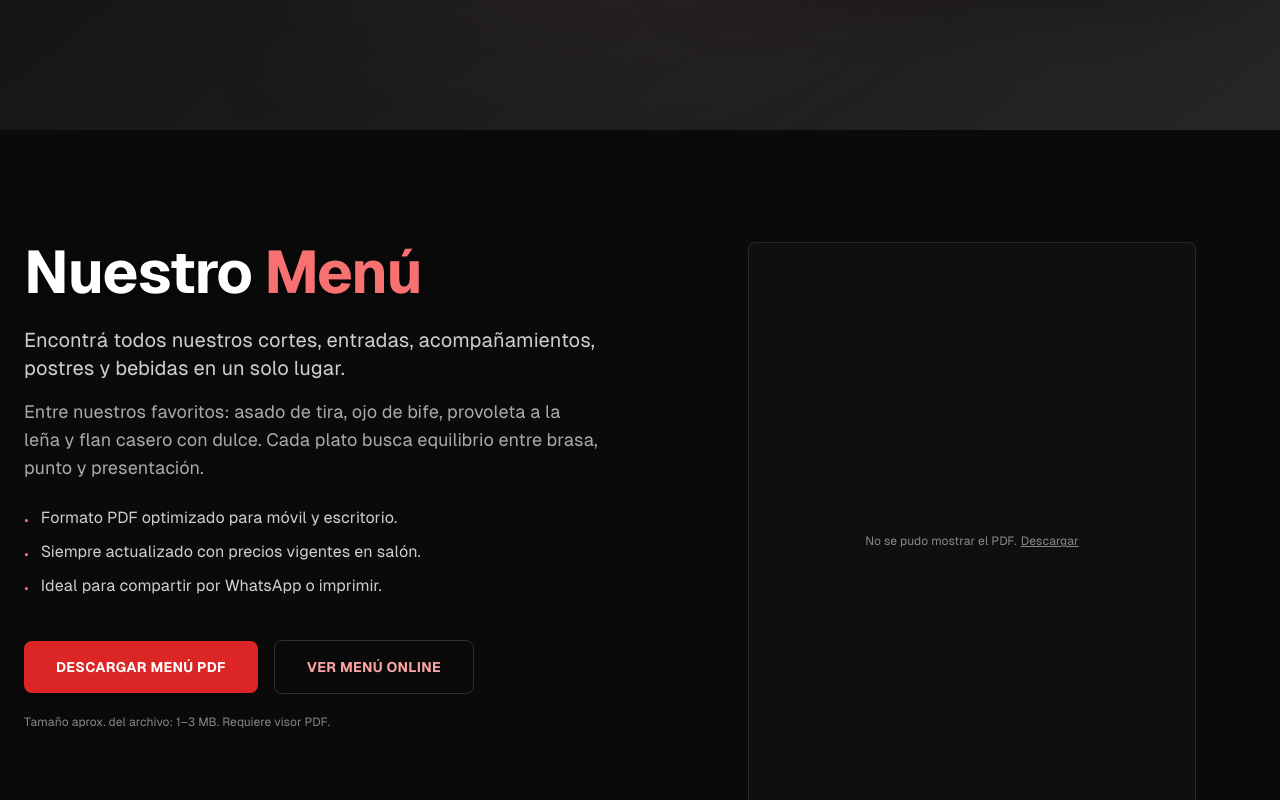
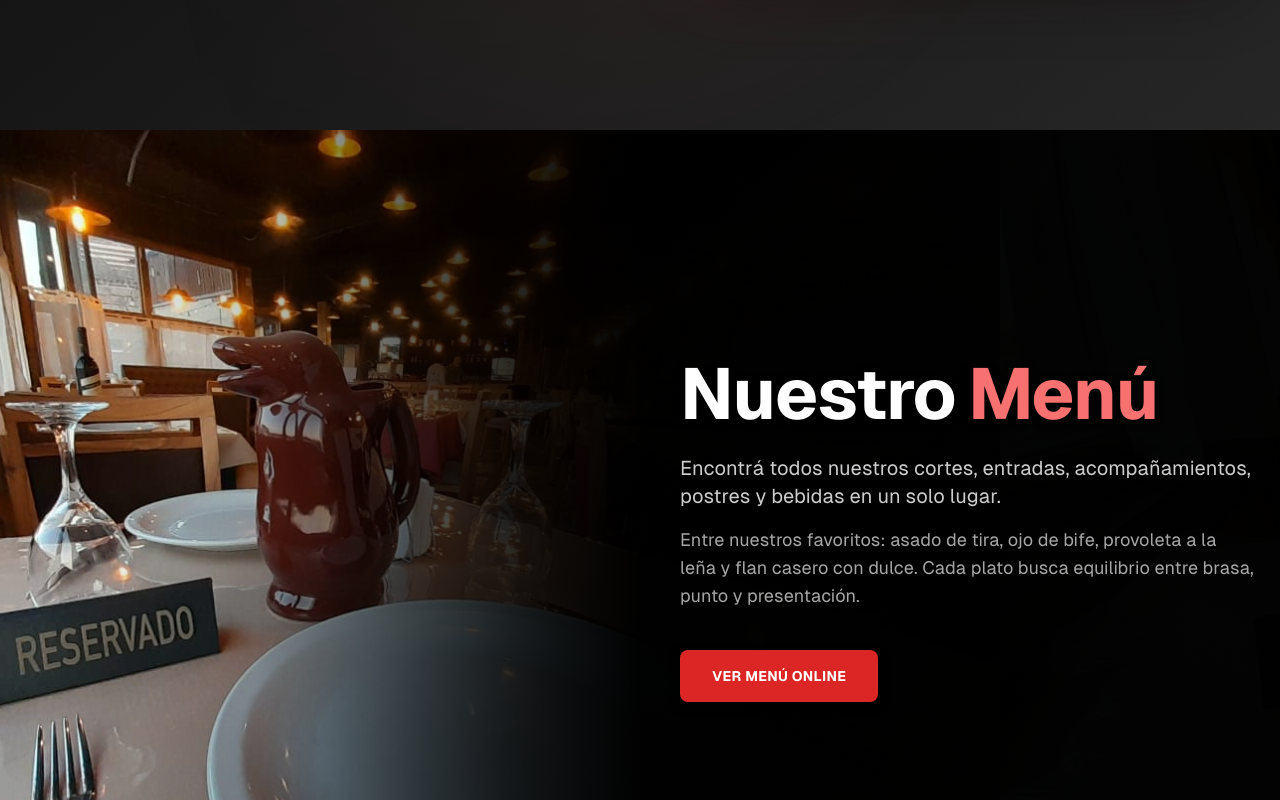
Before and after one commit to mArchilli/santo-fuego-landing, a React (Vite) app: page / in a window 1280 px wide. Shown: the part 1680-2480 px from the top of the page. Built offline with nearby package versions, Linux system fonts and the light colour scheme.

Commit message:
cambios finales

```diff
--- a/src/components/Events.jsx
+++ b/src/components/Events.jsx
@@ -28,7 +28,7 @@ export default function Events(){
   {/* Layout mobile / tablet (se oculta en desktop) */}
   <div className="relative z-10 max-w-7xl mx-auto px-6 w-full py-8 md:py-12 grid lg:hidden gap-10 items-start md:items-center">
         <div className="lg:order-2">
-          <div className="relative rounded-2xl border border-white/10 bg-white/[0.03] p-6 md:p-8 shadow-[0_10px_30px_rgba(0,0,0,0.25)] lg:h-[440px] lg:flex lg:flex-col">
+          <div className="relative lg:h-[440px] lg:flex lg:flex-col">
           <h2 id="events-heading" className="text-3xl md:text-5xl font-extrabold tracking-tight mb-4">
             <span className="text-red-400">Eventos</span> a tu medida
           </h2>
--- a/src/components/Menu.jsx
+++ b/src/components/Menu.jsx
@@ -2,70 +2,53 @@ import React from 'react'
 
 export default function Menu(){
   return (
-    <section id="menu" className="relative py-28 bg-neutral-950 text-white" aria-labelledby="menu-heading">
-      <div className="max-w-7xl mx-auto px-6">
-        <div className="grid lg:grid-cols-12 gap-16">
-            {/* Bloque textual / narrativo */}
-            <div className="lg:col-span-6 flex flex-col justify-start">
+    <section
+      id="menu"
+      className="relative min-h-screen bg-neutral-950 text-white overflow-hidden"
+      aria-labelledby="menu-heading"
+    >
+      {/* Imagen de fondo con gradiente propio (mobile) y también válido para desktop */}
+      <div
+        className="absolute inset-0 z-0 bg-cover bg-[position:center] md:bg-[position:-160px_center] lg:bg-[position:-280px_center]"
+        style={{
+          backgroundImage:
+            "linear-gradient(to left, rgba(0,0,0,0.8) 0%, rgba(0,0,0,0.55) 30%, rgba(0,0,0,0.25) 55%, rgba(0,0,0,0) 75%), url('/assets/image-menu.jpg')"
+        }}
+        aria-hidden="true"
+      />
+      {/* Overlay extra: oculto en mobile, visible en md+ para mantener estilo desktop */}
+      <div
+        className="absolute inset-0 z-10 hidden md:block bg-[linear-gradient(to_left,rgba(0,0,0,0.98)_45%,rgba(0,0,0,0.98)_50%,rgba(0,0,0,0.7)_60%,rgba(0,0,0,0.35)_70%,transparent_80%)]"
+        aria-hidden="true"
+      />
+
+      {/* Contenido por encima del degradado */}
+      <div className="relative z-20 max-w-7xl mx-auto px-6 w-full py-12 md:py-16 flex items-center min-h-screen">
+        <div className="ml-auto w-full max-w-xl bg-black/70 backdrop-blur-sm rounded-xl p-6 py-12 sm:p-8 md:bg-transparent md:backdrop-blur-0 md:rounded-none md:p-0">
           <h2
             id="menu-heading"
             className="text-4xl md:text-6xl font-extrabold tracking-tight mb-6 drop-shadow-[0_2px_4px_rgba(0,0,0,0.65)]"
           >
-                <span className="text-white">Nuestro</span> <span className="text-red-400">Menú</span>
+            <span className="text-4xl sm:text-5xl md:text-6xl xl:text-7xl font-extrabold">Nuestro</span>{' '}
+            <span className="text-4xl sm:text-5xl md:text-6xl xl:text-7xl font-extrabold text-red-400">Menú</span>
           </h2>
+
           <p className="text-lg md:text-xl text-white/80 leading-relaxed">
             Encontrá todos nuestros cortes, entradas, acompañamientos, postres y bebidas en un solo lugar.
           </p>
-              <p className="mt-4 text-base md:text-lg text-white/65 max-w-xl">
+          <p className="mt-4 text-base md:text-lg text-white/65">
             Entre nuestros favoritos: asado de tira, ojo de bife, provoleta a la leña y flan casero con dulce. Cada plato busca equilibrio entre brasa, punto y presentación.
           </p>
-              <ul className="mt-6 space-y-2 text-sm md:text-base text-white/80">
-                <li className="flex items-start gap-3">
-                  <span className="text-red-400 mt-0.5">•</span>
-                  Formato PDF optimizado para móvil y escritorio.
-                </li>
-                <li className="flex items-start gap-3">
-                  <span className="text-red-400 mt-0.5">•</span>
-                  Siempre actualizado con precios vigentes en salón.
-                </li>
-                <li className="flex items-start gap-3">
-                  <span className="text-red-400 mt-0.5">•</span>
-                  Ideal para compartir por WhatsApp o imprimir.
-                </li>
-              </ul>
-              <div className="mt-10 flex flex-col sm:flex-row items-center gap-4">
-                <a
-                  href="/assets/menu-santo-fuego.pdf"
-                  download="menu-santo-fuego.pdf"
-                  className="group w-full sm:w-auto inline-flex justify-center items-center rounded-lg px-8 py-4 text-[0.75rem] md:text-sm font-semibold uppercase tracking-wide bg-red-600 text-white hover:bg-red-500 active:bg-red-700 focus:outline-none focus-visible:ring-2 focus-visible:ring-red-400 transition-colors duration-200 shadow-[0_4px_14px_-4px_rgba(0,0,0,0.6)]"
-                >
-                  <span className="relative">Descargar menú PDF</span>
-                </a>
+
+          <div className="mt-10">
             <a
               href="/assets/menu-santo-fuego.pdf"
               target="_blank"
               rel="noopener noreferrer"
-                  className="w-full sm:w-auto inline-flex justify-center items-center rounded-lg px-8 py-4 text-[0.75rem] md:text-sm font-semibold uppercase tracking-wide border border-white/15 bg-white/0 text-red-300 hover:text-white hover:border-white/40 hover:bg-white/5 focus:outline-none focus-visible:ring-2 focus-visible:ring-red-400 transition-colors duration-200"
+              className="group inline-flex justify-center items-center rounded-lg px-8 py-4 text-[0.75rem] md:text-sm font-semibold uppercase tracking-wide bg-red-600 text-white hover:bg-red-500 active:bg-red-700 focus:outline-none focus-visible:ring-2 focus-visible:ring-red-400 transition-colors duration-200 shadow-[0_4px_14px_-4px_rgba(0,0,0,0.6)]"
             >
               Ver menú online
             </a>
-              </div>
-              <p className="mt-5 text-xs text-white/50">Tamaño aprox. del archivo: 1–3 MB. Requiere visor PDF.</p>
-            </div>
-            {/* Visor PDF simple */}
-            <div className="lg:col-span-6 flex lg:pl-4">
-              <div className="w-full max-w-md mx-auto aspect-[3/4] rounded-lg overflow-hidden border border-white/10 bg-neutral-900/40">
-                <object
-                  data="/assets/menu-santo-fuego.pdf#page=1&zoom=100"
-                  type="application/pdf"
-                  aria-label="Vista previa del menú PDF"
-                  className="w-full h-full"
-                >
-                  <div className="flex items-center justify-center h-full text-xs text-white/50 p-4 text-center">
-                    No se pudo mostrar el PDF. <a href="/assets/menu-santo-fuego.pdf" className="underline ml-1">Descargar</a>
-                  </div>
-                </object>
-              </div>
           </div>
         </div>
       </div>
--- a/src/components/ReservationForm.jsx
+++ b/src/components/ReservationForm.jsx
@@ -82,8 +82,17 @@ export default function ReservationForm(){
   }
 
   return (
-  <section id="reservations" className="relative min-h-screen bg-neutral-900 text-white flex md:items-center md:justify-center" aria-labelledby="reservation-heading">
-      <div className="absolute inset-0 bg-[conic-gradient(from_90deg_at_50%_50%,rgba(255,199,88,0.05),transparent)] opacity-70" aria-hidden="true"></div>
+  <section id="reservations" className="relative min-h-screen bg-black text-white flex md:items-center md:justify-center" aria-labelledby="reservation-heading">
+      {/* Overlay: resplandores rojos sutiles, acorde al sitio */}
+      <div
+        className="absolute inset-0 -z-10 pointer-events-none"
+        style={{
+          backgroundImage:
+            'radial-gradient(60rem 60rem at 110% -10%, rgba(220,38,38,0.18), transparent 60%), radial-gradient(42rem 42rem at -10% 110%, rgba(220,38,38,0.12), transparent 60%)'
+        }}
+        aria-hidden="true"
+      ></div>
+
       <div className="max-w-6xl mx-auto px-6 w-full py-8 md:py-12 grid lg:grid-cols-2 gap-8 md:gap-12 items-start md:items-center">
         <div className="flex flex-col justify-center relative max-w-2xl">
           <h2 id="reservation-heading" className="text-3xl sm:text-4xl md:text-6xl font-extrabold tracking-tight leading-[1.05] mb-6 md:mb-8 drop-shadow-[0_2px_4px_rgba(0,0,0,0.55)]">
```
Also changed, not shown: public/assets/image-menu.jpg (added), 1 other file (tests, documents, lock files or other folders). Lines whose indentation alone changed are shown as unchanged.
